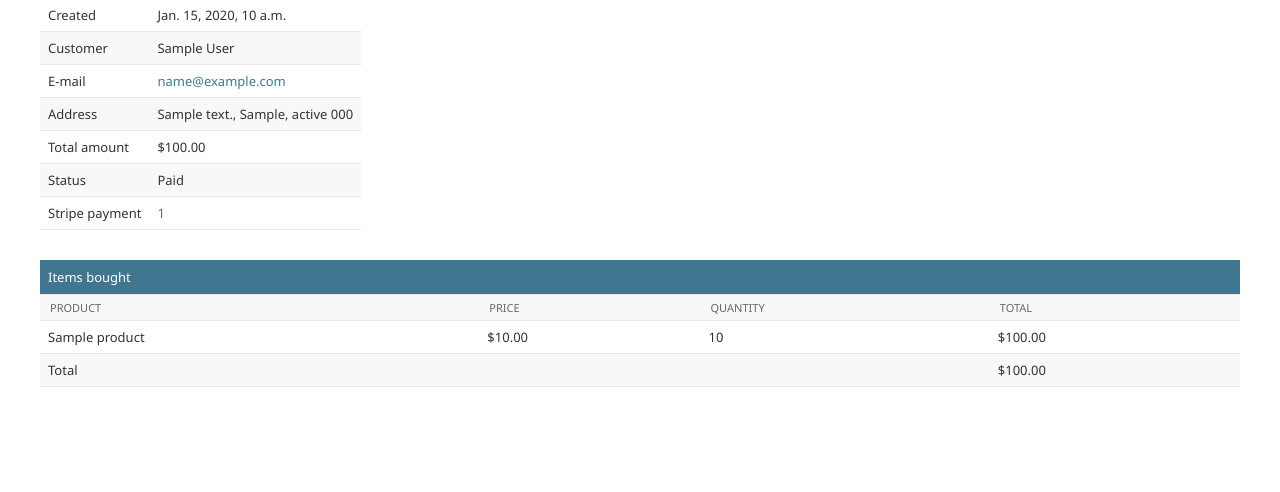
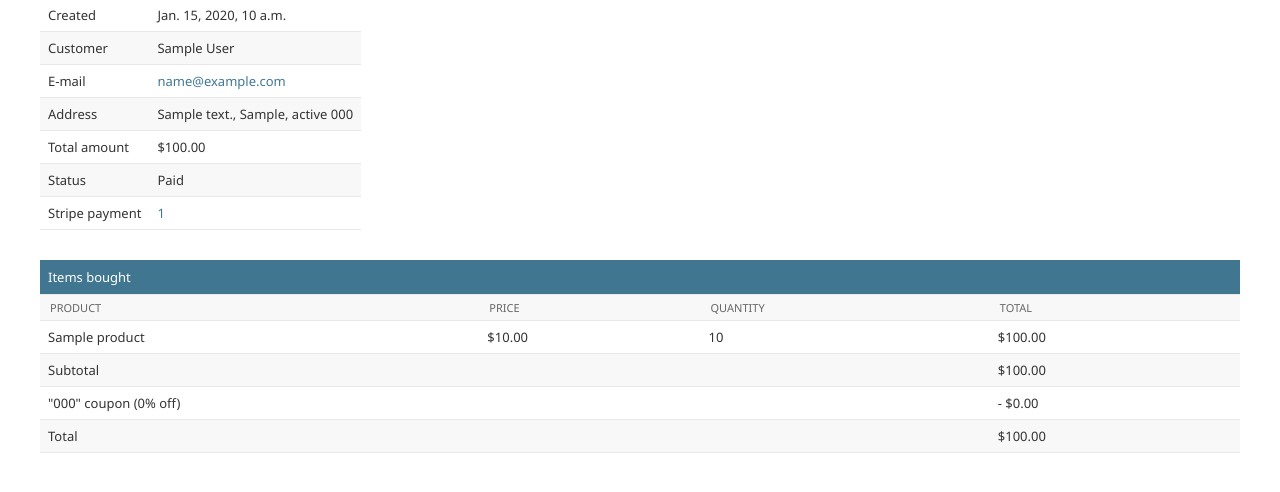
Before and after one commit to westeastdesigns/dj5-shop, a Django app: page /orders/admin/order/1/ in a window 1280 px wide. Shown: the part 160-652 px from the top of the page. Run offline with Django 5.2, Linux system fonts and the light colour scheme; a user stored in the database is signed in; tables that the repository leaves empty hold one stand-in row (values such as "Sample post"); parts of the project's set-up code (start-up, migrations or seed data) failed here and were passed over.

Commit message:
added coupon system to shop

```diff
--- a/myshop/orders/models.py
+++ b/myshop/orders/models.py
@@ -27,6 +27,7 @@ class Order(models.Model):
 
     """
 
+    id = id
     first_name = models.CharField(max_length=50)
     last_name = models.CharField(max_length=50)
     email = models.EmailField()
@@ -105,6 +106,7 @@ class OrderItem(models.Model):
 
     """
 
+    id = id
     order = models.ForeignKey(Order, related_name="items", on_delete=models.CASCADE)
     product = models.ForeignKey(
         "shop.Product", related_name="order_items", on_delete=models.CASCADE
--- a/myshop/orders/templates/admin/orders/order/detail.html
+++ b/myshop/orders/templates/admin/orders/order/detail.html
@@ -84,9 +84,28 @@
                     <td class="num">${{ item.get_cost }}</td>
                 </tr>
             {% endfor %}
+
+            {% if order.coupon %}
+                <tr class="subtotal">
+                    <td colspan="3">Subtotal</td>
+                    <td class="num">
+                        ${{ order.get_total_cost_before_discount|floatformat:2 }}
+                    </td>
+                </tr>
+                <tr>
+                    <td colspan="3">
+                        "{{ order.coupon.code }}" coupon
+                        ({{ order.discount }}% off)
+                    </td>
+                    <td class="num neg">
+                        - ${{ order.get_discount|floatformat:2 }}
+                    </td>
+                </tr>
+            {% endif %}
+
             <tr class="total">
                 <td colspan="3">Total</td>
-                <td class="num">${{ order.get_total_cost }}</td>
+                <td class="num">${{ order.get_total_cost|floatformat:2 }}</td>
             </tr>
         </tbody>
     </table>
--- a/myshop/payment/views.py
+++ b/myshop/payment/views.py
@@ -37,6 +37,7 @@ def payment_process(request):
     if request.method == "POST":
         success_url = request.build_absolute_uri(reverse("payment:completed"))
         cancel_url = request.build_absolute_uri(reverse("payment:canceled"))
+
         # Stripe checkout session data
         session_data = {
             "mode": "payment",
--- a/myshop/shop/static/css/base.css
+++ b/myshop/shop/static/css/base.css
@@ -242,6 +242,8 @@ ul.errorlist {
     margin:0;
     padding:0;
     font-size:14px;
+    /* changed this to force lines to stay together */
+    float:inline-start;
 }
 
 .order-info p {
@@ -251,6 +253,8 @@ ul.errorlist {
 
 .order-info span {
     float:right;
+    /* changed this to force lines to stay together */
+    margin-inline-start:100px;
 }
 
 .neg {
--- a/myshop/static/css/base.css
+++ b/myshop/static/css/base.css
@@ -242,6 +242,8 @@ ul.errorlist {
     margin:0;
     padding:0;
     font-size:14px;
+    /* changed this to force lines to stay together */
+    float:inline-start;
 }
 
 .order-info p {
@@ -251,6 +253,8 @@ ul.errorlist {
 
 .order-info span {
     float:right;
+    /* changed this to force lines to stay together */
+    margin-inline-start:100px;
 }
 
 .neg {
```
Also changed, not shown: myshop/cart/templates/cart/detail.html (+6 -7 lines), myshop/orders/templates/orders/order/create.html (+4 -4 lines), myshop/orders/templates/orders/order/pdf.html (+20 -1 lines), myshop/payment/templates/payment/process.html (indentation only), myshop/shop/static/css/pdf.css (line endings or trailing spaces), myshop/static/css/pdf.css (line endings or trailing spaces).
